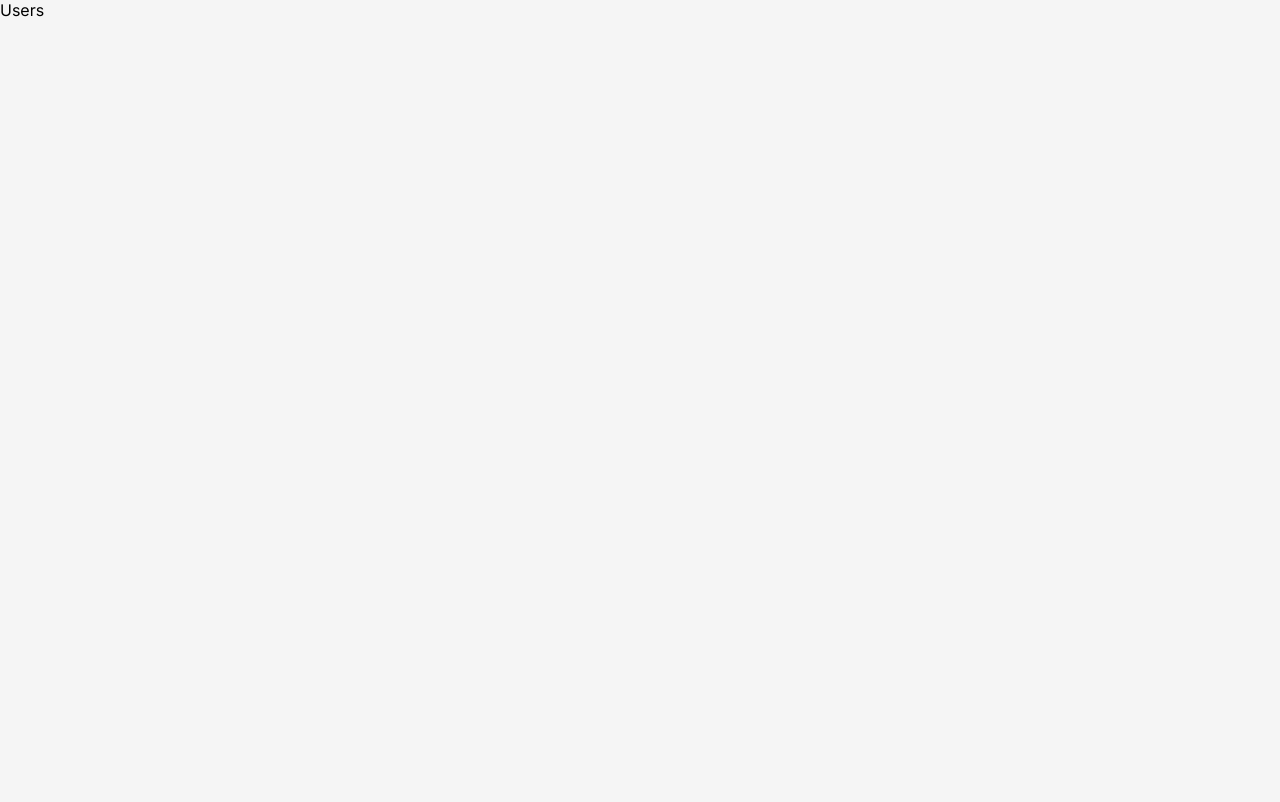
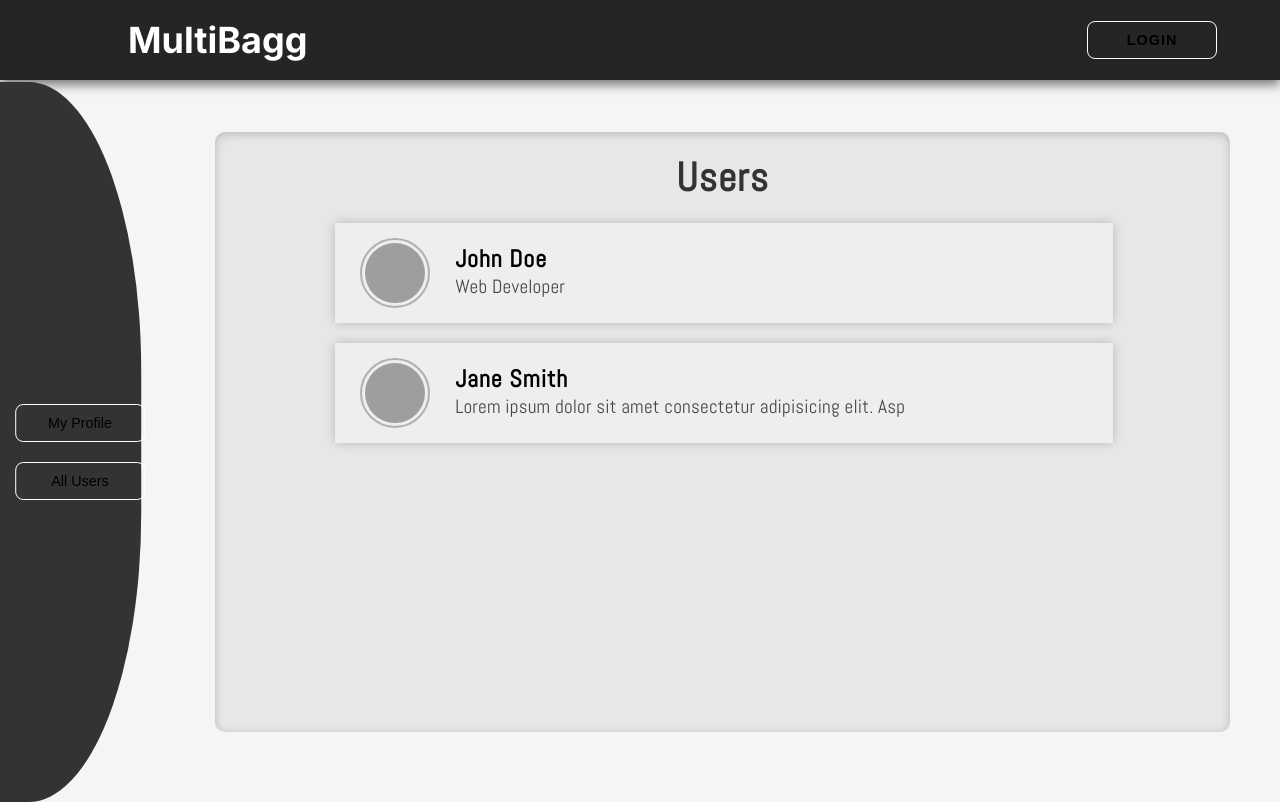
Before and after one commit to Mohit-Thapliyal/multibagg, a Next.js app: page /dashboard/users in a window 1280 px wide. Built offline with nearby package versions, Linux system fonts and the light colour scheme; grey boxes are pictures that could not be loaded.

Commit message:
update user profile, all users page

```diff
--- /dev/null
+++ b/app/dashboard/dashboard.module.css
@@ -0,0 +1,96 @@
+.newDashboard{
+    margin: 0;
+    padding: 0;
+    width: 100vw;
+}
+
+.header{
+    position: fixed;
+    top: 0;
+    left: 0;
+    width: 100%;
+    background: #252525;
+    height: 80px;
+    color: #fff;
+    display: flex;
+    justify-content: space-between;
+    align-items: center;
+    padding: 0 10%;
+    font-size: 1.5rem;
+    box-shadow: 0 5px 10px rgba(0,0,0,0.5);
+
+}
+
+.content{
+    margin-top: 82px;
+    display: flex;
+    align-items: center;
+    width: 100vw;
+}
+
+.content .left_container{
+    width: 15%;
+    height: calc(100vh - 80px);
+}
+
+
+.sidebar{
+    position: fixed;
+    left: 0;
+    width: 22%;
+    height: calc(100vh - 80px);
+    background: #333;
+    display: flex;
+    flex-direction: column;
+    justify-content: center;
+    align-items: center;
+    color: #fff;
+    transform: translateX(-50%);
+    border-radius: 40%;
+    z-index: 2;
+}
+
+.sidebar button,
+.header button{
+    width:130px;
+    transform: translateX(50%);
+    padding: 10px 30px;
+    background-color: transparent;
+    border: 1px solid #fff;
+    margin-top: 20px;
+    margin-left: 30px;
+    border-radius: 8px;
+    cursor: pointer;
+    box-shadow: inset 0 0 0 0 transparent;
+    transition: all .5s ease-in-out;
+
+}
+.header button{
+    letter-spacing: 1px;
+    text-transform: uppercase;
+    font-size: .9rem;
+    font-weight: bold;
+    margin: 0;
+}
+
+.sidebar button:hover,
+.header button:hover{
+    background-color: #fff;
+    color: #333;
+    box-shadow: inset 0 -80px 0 0 #fff;
+}
+
+.sidebar a{
+    text-decoration: none;
+    font-size: .9rem;
+    padding: 5px auto;
+}
+
+
+.content .right_container{
+    width: 100%;
+    /* background-color: #dadada; */
+    height: calc(100vh - 80px);
+
+    padding: 50px;
+}
--- a/app/dashboard/layout.tsx
+++ b/app/dashboard/layout.tsx
@@ -1,9 +1,32 @@
-
+import classes from "@/app/dashboard/dashboard.module.css";
+import Link from "next/link";
 
 export default function Layout({ children }: { children: React.ReactNode }) {
   return (
-    <div>
-      {children}
+    <div className={classes.newDashboard}>
+      <div className={classes.header}>
+        <h2>MultiBagg</h2>
+
+        <button>
+          <Link href="/login">Login</Link>
+        </button>
+      </div>
+
+      <div className={classes.content}>
+        <div className={classes.left_container}>
+          <div className={classes.sidebar}>
+            <button>
+              <Link href="/dashboard/profile">My Profile</Link>
+            </button>
+            <button>
+              <Link href="/dashboard/users">All Users</Link>
+            </button>
+          </div>
+        </div>
+
+        {/* Content */}
+        <div className={classes.right_container}>{children}</div>
+      </div>
     </div>
   );
 }
--- /dev/null
+++ b/app/dashboard/users/allUsers.module.css
@@ -0,0 +1,67 @@
+
+@import url('https://fonts.googleapis.com/css2?family=Abel&family=Poppins:wght@100;300;400;500;700&family=Roboto:wght@300;400;500;700&display=swap');
+
+
+.users{
+    background: #7878781c;
+    padding: 20px;
+    text-align: center;
+    min-height: 75vh;
+    border-radius: 10px;
+    font-family: 'Abel', sans-serif;
+    box-shadow: inset 0 2px 10px rgba(0,0,0,0.2);
+}
+
+.users h1{
+    font-size: 2.5rem;
+    text-transform: capitalize;
+    letter-spacing: 1px;
+    color: #333;
+
+}
+
+.user_list{
+    display: flex;
+    flex-direction: column;
+    justify-content: center;
+    padding: 60px auto;
+    width: 90%;
+
+}
+
+.user_card{
+    display: flex;
+    margin-top: 20px;
+    margin-left: 100px;
+    padding: 20px 30px ;
+    /* justify-content: center; */
+    background: #efeeee;
+    height: 100px;
+    box-shadow: 0 0 10px rgba(0,0,0,0.2);
+
+
+}
+
+.user_card img{
+    width: 60px;
+    height: 60px;
+    border-radius: 50%;
+    outline: 2px solid #b1afaf;
+    outline-offset: 3px;
+}
+
+.user_card h2{
+    font-size: 1.5rem;
+    text-transform: capitalize;
+    letter-spacing: 1px;
+}
+.user_card p{
+    font-size: 1.2rem;
+    letter-spacing: .2px;
+    opacity: .7;
+}
+
+.user_card .user_info{
+    margin-left: 30px;
+    text-align: left;
+}
--- a/app/dashboard/users/page.tsx
+++ b/app/dashboard/users/page.tsx
@@ -1,8 +1,59 @@
 
-export default function Users() {
+// import { useEffect, useState } from "react";
+// import classes from "@/app/dashboard/users/allUsers.module.css";
+import classes from "@/app/dashboard/users/allUsers.module.css";
+
+const Users = () => {
+  // const [users, setUsers] = useState([]);
+
+  const users = [
+    {
+      id: 1,
+      name: "John Doe",
+      image:
+        "https://encrypted-tbn0.gstatic.com/images?q=tbn:ANd9GcS39PZmMFkK6rrYtI-9lvgfcggaiCPTAnORjA&usqp=CAU",
+      bio: "Web Developer",
+    },
+    {
+      id: 2,
+      name: "Jane Smith",
+      image:
+        "https://encrypted-tbn0.gstatic.com/images?q=tbn:ANd9GcSKgGvJvUx7sg5j6IWlLHQ2AmCC3Ct3smEuwg&usqp=CAU",
+      bio: "Lorem ipsum dolor sit amet consectetur adipisicing elit. Asperiores rerum aspernatur reiciendis eius, maxime consectetur dignissimos? Sint, doloribus quidem ea similique illo architecto sit rem ipsam ipsum distinctio iure molestiae.",
+    },
+  ];
+
+  // useEffect(() => {
+  //   const fetchUsers = async () => {
+  //     try {
+  //       const response = await fetch("/api/profile");
+  //       const data = await response.json();
+  //       setUsers(data);
+  //     } catch (error) {
+  //       console.error("Error fetching user data:", error);
+  //     }
+  //   };
+
+  //   fetchUsers();
+  // }, []);
+
   return (
-    <div>
-        Users
+    <div className={classes.users}>
+      <h1>Users</h1>
+      <div className={classes.user_list}>
+        {users.map((user) => (
+          <div key={user.id} className={classes.user_card}>
+            <img src={user.image} alt={user.name} />
+            <div className={classes.user_info}>
+              <h2>{user.name}</h2>
+              <p>{user.bio.slice(0, 60)}</p>
+            </div>
+          </div>
+        ))}
+      </div>
     </div>
   )
 }
+
+
+export default Users;
```
Also changed, not shown: app/dashboard/profile/page.tsx (+43 -6 lines), app/dashboard/profile/profile.module.css (added, +39 -0 lines).
